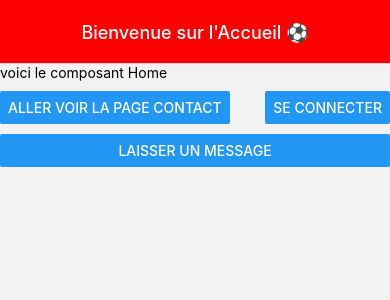
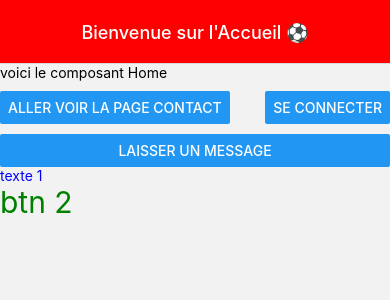
Before and after one commit to webdevproformation/react-native-d-2023, a React Native app in the folder jour6-navigation/: screen /accueil in a window 390 px wide. Shown: the top 300 px of the page. Built offline with nearby package versions, Linux system fonts and the light colour scheme.

Commit message:
correction

```diff
--- a/jour6-navigation/App.js
+++ b/jour6-navigation/App.js
@@ -23,7 +23,7 @@ export default function App() {
   return (
     <View style={styles.container}>
       <NavigationContainer>
-        <Stack.Navigator>
+        <Stack.Navigator >
           {/** routes
            * emojipedia
            * https://emojipedia.org/soccer-ball/
--- /dev/null
+++ b/jour6-navigation/composant/Btn.jsx
@@ -0,0 +1,14 @@
+import { StyleSheet, Text, TouchableWithoutFeedback } from 'react-native'
+import React from 'react'
+
+export default function Btn({navigation , url , style , texte}) {
+  return (
+    <TouchableWithoutFeedback onPress={function(){
+        navigation.navigate(url)
+      }}>
+        <Text style={style}>{texte}</Text>
+      </TouchableWithoutFeedback>
+  )
+}
+
+const styles = StyleSheet.create({})
--- a/jour6-navigation/screens/Home.jsx
+++ b/jour6-navigation/screens/Home.jsx
@@ -1,5 +1,6 @@
-import { StyleSheet, Text, View , Button } from 'react-native'
+import { StyleSheet, Text, View , Button, TouchableWithoutFeedback } from 'react-native'
 import React from 'react'
+import Btn from '../composant/Btn'
 
 export default function Home( { navigation } ) {
   return (
@@ -22,6 +23,10 @@ export default function Home( { navigation } ) {
             navigation.navigate("message")
         }} />
       </View>
+      <View>
+        <Btn navigation={navigation} style={{color: "blue"}} url={"login"} texte={'texte 1'}/>
+        <Btn navigation={navigation} style={{color: "green" , fontSize : 30}} url={"mention-legale"} texte={'btn 2'}/>
+      </View>
     </View>
   )
 }
--- a/jour6-navigation/screens/Message.jsx
+++ b/jour6-navigation/screens/Message.jsx
@@ -3,6 +3,7 @@ import React , {useState} from 'react'
 
 export default function Message({navigation}) {
     const [email , setEmail] = useState("")
+
   return (
     <View>
       <Text style={{ fontSize : 25 , marginBottom :10 }}>Message</Text>
@@ -12,7 +13,8 @@ export default function Message({navigation}) {
         onChangeText={function(textSaisie){ setEmail(textSaisie) }}
         value={email}/>
       <Button title={'envoyer'} onPress={ function(){
-        navigation.navigate( 'resultat' , { recherche : email })
+        navigation.navigate( 'resultat' , { recherche : email , prix : 200})
+        setEmail("")
       }} />
     </View>
   )
--- a/jour6-navigation/screens/Resultat.jsx
+++ b/jour6-navigation/screens/Resultat.jsx
@@ -1,10 +1,14 @@
 import { StyleSheet, Text, View } from 'react-native'
-import React from 'react'
+import React , {useEffect} from 'react'
 
 export default function Resultat({route}) {
+    useEffect(function(){
+        // route.params.setEmail("")
+    }, [])
   return (
     <View>
       <Text>Resultat {route.params.recherche}</Text>
+      <Text>{route.params.prix}</Text>
     </View>
   )
 }
```
